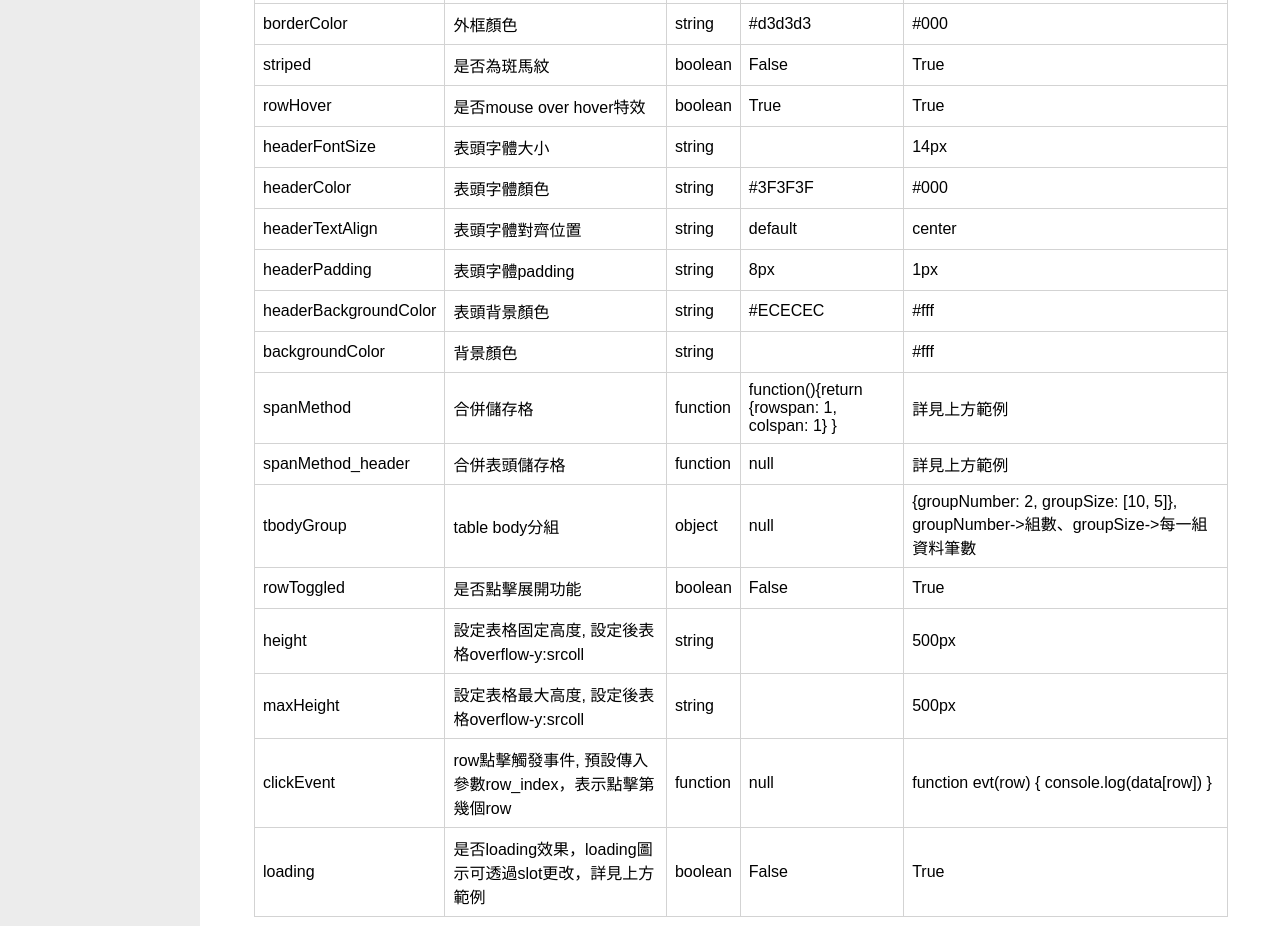
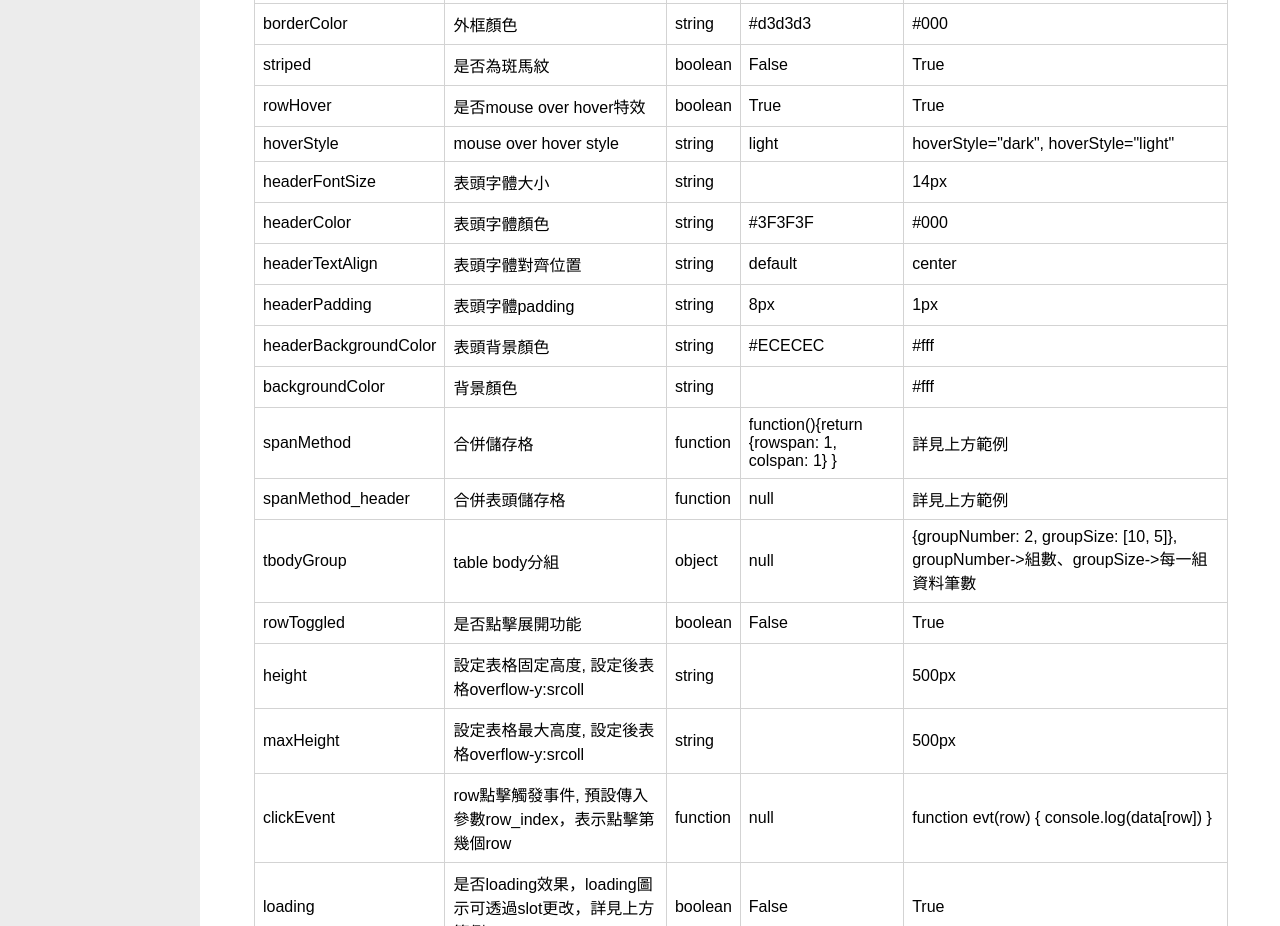
Before and after one commit to lion6420/components, a Vue app: page /components/doc/table in a window 1280 px wide. Shown: the part 2420-3346 px from the top of the page. Built offline with nearby package versions, Linux system fonts and the light colour scheme.

Commit message:
[fixed] groupIndexTranslation Bug [add] row hover style api

```diff
--- a/src/components/table/api-table.vue
+++ b/src/components/table/api-table.vue
@@ -68,6 +68,13 @@ export default {
           type: 'boolean',
           default: 'True',
           example: 'True',
+        },
+        {
+          parameter: 'hoverStyle',
+          description: 'mouse over hover style',
+          type: 'string',
+          default: 'light',
+          example: 'hoverStyle="dark", hoverStyle="light"',
         },
         {
           parameter: 'headerFontSize',
--- a/src/components/utils/table/table.scss
+++ b/src/components/utils/table/table.scss
@@ -1,8 +1,12 @@
 // hover color
-:root {
-  --table-hover-color: #eaf4ff;
+[hover-effect="on"] {
+  [hover-style="light"] {
+    --table-hover-color: #eaf4ff;
+  }
+  [hover-style="dark"] {
+    --table-hover-color: rgb(53, 56, 65);
+  }
 }
-
 [hover-effect="off"] {
   --table-hover-color: '';
 }
--- a/src/components/utils/table/table.vue
+++ b/src/components/utils/table/table.vue
@@ -24,7 +24,8 @@
         <tr :key="r_index"
           :id="'tableRow_' + _uid.toString() + '_' + (tbodyGroup?groupIndexTranslation(g_index):r_index).toString()"
           :class="$style.tableRow"
-          @click="toggleRow(g_index, tbodyGroup?groupIndexTranslation(g_index):r_index)">
+          :style="{cursor: clickEvent === null ? 'default':'pointer'}"
+          @click="toggleRow(g_index, tbodyGroup?(groupIndexTranslation(g_index) + r_index):r_index)">
           <td v-for="(header,h_index) in propList" :key="h_index"
             :rowspan="spanMethod(g_index, tbodyGroup?tbodyGroup.groupSize[g_index]:1, r_index, h_index, header, each_data).rowspan"
             :colspan="spanMethod(g_index, tbodyGroup?tbodyGroup.groupSize[g_index]:1, r_index, h_index, header, each_data).colspan"
@@ -193,9 +194,7 @@ export default {
     clickEvent: {
       type: Function,
       require: false,
-      default() {
-        return null
-      }
+      default: null
     },
     backgroundColor: {
       type: [Function, String],
@@ -235,7 +234,7 @@ export default {
     this.getPropList() //處理多級表頭props問題
   },
   mounted() {
-    // this.checkHoverEffect() //是否載入hover效果
+    this.checkHoverEffect() //是否載入hover效果
   },
   methods: {
     //table style
@@ -500,10 +499,10 @@ export default {
     },
     groupIndexTranslation(g_index) {
       let real_index = 0
-      let bypass_number = this.tbodyGroup.groupSize[real_index]
+      let bypass_number = this.tbodyGroup.groupSize[0]
       for (let i=0; i<g_index; i++) {
         real_index += bypass_number
-        bypass_number = this.tbodyGroup.groupSize[real_index]
+        bypass_number = this.tbodyGroup.groupSize[i+1]
       }
       return real_index
     },
```
